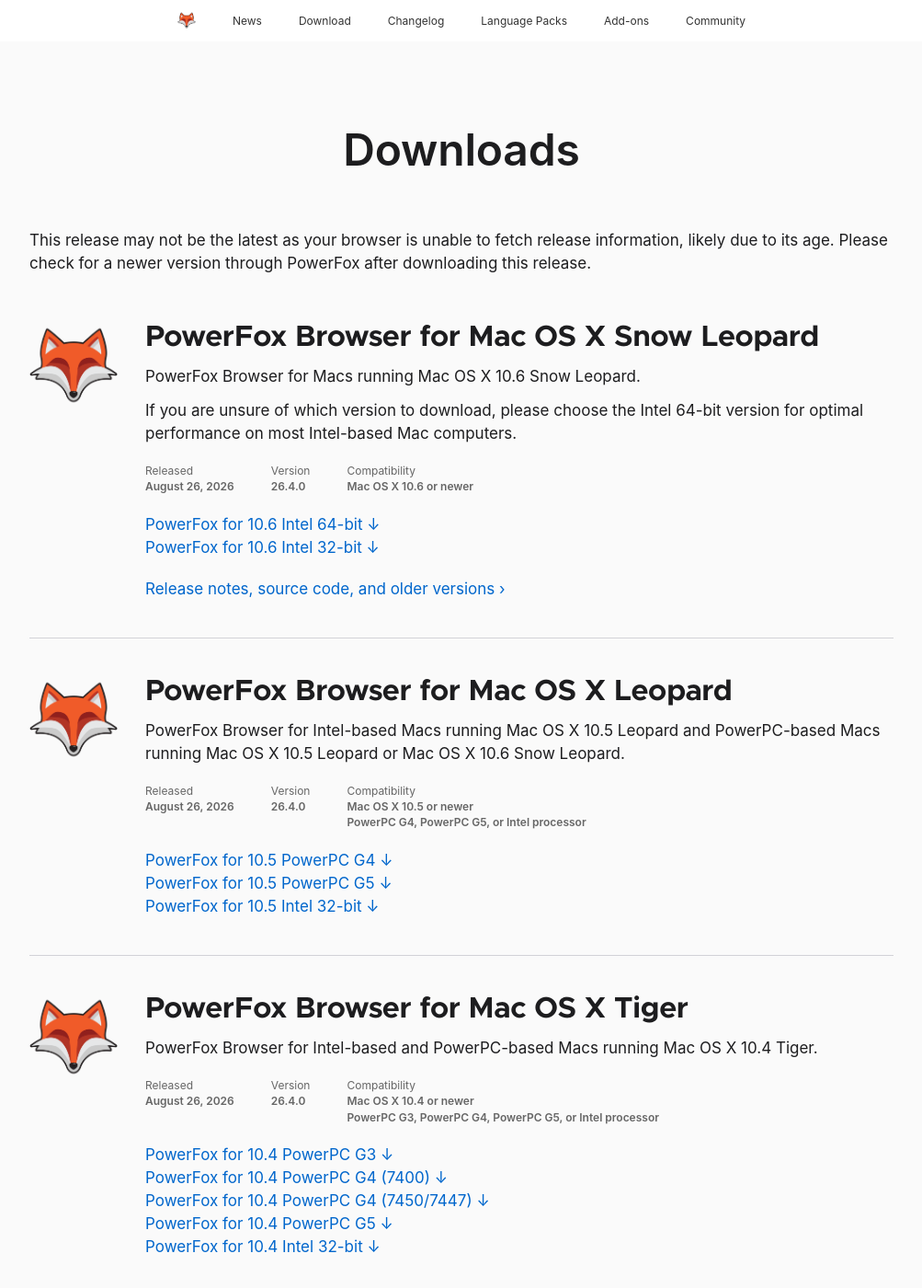
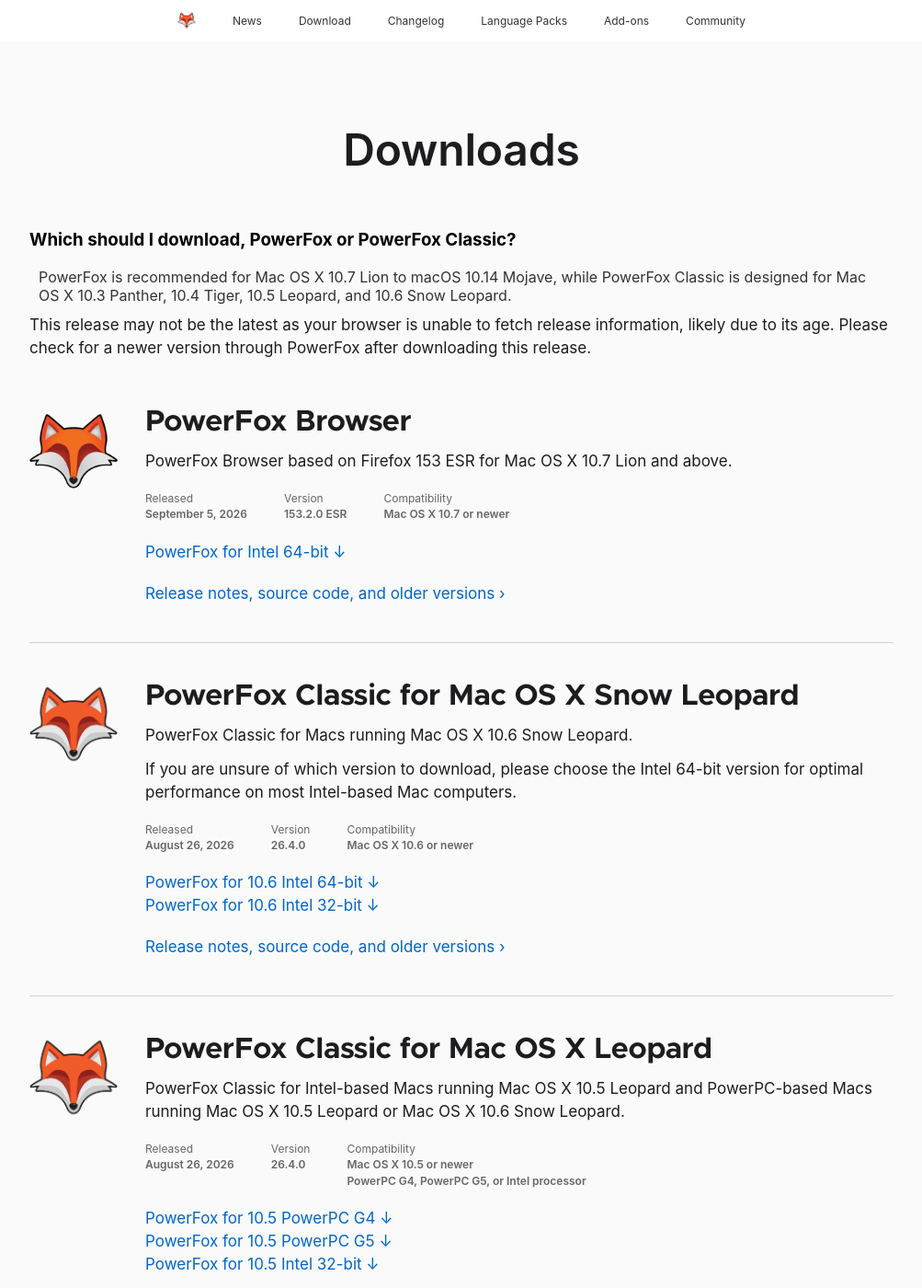
Before and after one commit to Jazzzny/powerfox-website, a Jekyll site: the page built from download.html, in a window 1280 px wide and 1400 px high. Shown: the whole window at 92% size, without its empty margins (138-1141 px from the left). Built offline with Jekyll 4.4.1, drawn with Linux system fonts in a browser that asks for light colours; some web fonts are replaced; comment, search, counter and statistics services are not loaded; some of the changed text lies outside the part shown.

Commit message:
Properly add PowerFox 153

```diff
--- a/_config.yml
+++ b/_config.yml
@@ -1,6 +1,5 @@
 title: PowerFox Browser
-description: A secure, modern, and open-source web browser for Mac OS X 10.3 Panther, 10.4 Tiger, 10.5 Leopard, and 10.6 Snow Leopard
-baseurl: ""
+description: Two secure, modern, and open-source web browsers for older releases of macOS spanning from Mac OS X 10.3 Panther to 10.6 Snow Leopard to 10.9 Mavericks to 10.14 Mojave.
 url: "https://powerfox.org"
 
 markdown: kramdown
--- a/download.html
+++ b/download.html
@@ -1,11 +1,16 @@
 ---
 layout: default
 title: Download
-description: Download PowerFox Browser for Mac OS X 10.3 Panther, 10.4 Tiger, 10.5 Leopard, and 10.6 Snow Leopard.
+description: Download PowerFox for Mac OS X 10.7 Lion to macOS 10.14 Mojave and PowerFox Classic for Mac OS X 10.3 Panther, 10.4 Tiger, 10.5 Leopard, and 10.6 Snow Leopard.
 ---
 
 <div class="downloads-container">
         <h1 class="downloads-title">Downloads</h1>
+
+        <div id="powerfox-vs-powerfox-classic" style="margin-bottom: 10px;">
+            <h3>Which should I download, PowerFox or PowerFox Classic?</h3>
+            <p>PowerFox is recommended for Mac OS X 10.7 Lion to macOS 10.14 Mojave, while PowerFox Classic is designed for Mac OS X 10.3 Panther, 10.4 Tiger, 10.5 Leopard, and 10.6 Snow Leopard.</p>
+        </div>
 
         <div id="outdated-warning" style="display: flex; margin-bottom: 10px;">
             This release may not be the latest as your browser is unable to fetch release information, likely due to its age. Please check for a newer version through PowerFox after downloading this release.
@@ -13,11 +18,42 @@
 
         <div class="download-item">
             <div class="download-icon">
+                <img src="{{ '/assets/img/powerfox-153.png' | relative_url }}" alt="PowerFox Icon">
+            </div>
+            <div class="download-content">
+                <h2>PowerFox Browser</h2>
+                <p>PowerFox Browser based on Firefox 153 ESR for Mac OS X 10.7 Lion and above.</p>
+
+                <div class="download-meta">
+                    <div class="download-meta-item">
+                        <span class="download-meta-label">Released</span>
+                        <span class="download-meta-value" id="release-date-153">September 5, 2026</span>
+                    </div>
+                    <div class="download-meta-item">
+                        <span class="download-meta-label">Version</span>
+                        <span class="download-meta-value" id="release-version-153">153.2.0 ESR</span>
+                    </div>
+                    <div class="download-meta-item">
+                        <span class="download-meta-label">Compatibility</span>
+                        <span class="download-meta-value">Mac OS X 10.7 or newer</span>
+                    </div>
+                </div>
+
+                <div class="download-links">
+                    <a href="https://github.com/Jazzzny/powerfox/releases/download/153.2.0/firefox-153.2.0.en-US.mac.dmg" id="download-64bit">PowerFox for Intel 64-bit ↓</a>
+                    <br>
+                    <a href="https://github.com/Jazzzny/powerfox/releases">Release notes, source code, and older versions ›</a>
+                </div>
+            </div>
+        </div>
+
+        <div class="download-item">
+            <div class="download-icon">
                 <img src="{{ '/assets/img/powerfox-col.png' | relative_url }}" alt="PowerFox Icon">
             </div>
             <div class="download-content">
-                <h2>PowerFox Browser for Mac OS X Snow Leopard</h2>
-                <p>PowerFox Browser for Macs running Mac OS X 10.6 Snow Leopard.</p>
+                <h2>PowerFox Classic for Mac OS X Snow Leopard</h2>
+                <p>PowerFox Classic for Macs running Mac OS X 10.6 Snow Leopard.</p>
                 <p>If you are unsure of which version to download, please choose the Intel 64-bit version for optimal performance on most Intel-based Mac computers.</p>
 
                 <div class="download-meta">
@@ -49,8 +85,8 @@
                 <img src="{{ '/assets/img/powerfox-col.png' | relative_url }}" alt="PowerFox Icon">
             </div>
             <div class="download-content">
-                <h2>PowerFox Browser for Mac OS X Leopard</h2>
-                <p>PowerFox Browser for Intel-based Macs running Mac OS X 10.5 Leopard and PowerPC-based Macs running Mac OS X 10.5 Leopard or Mac OS X 10.6 Snow Leopard.</p>
+                <h2>PowerFox Classic for Mac OS X Leopard</h2>
+                <p>PowerFox Classic for Intel-based Macs running Mac OS X 10.5 Leopard and PowerPC-based Macs running Mac OS X 10.5 Leopard or Mac OS X 10.6 Snow Leopard.</p>
 
                 <div class="download-meta">
                     <div class="download-meta-item">
@@ -80,8 +116,8 @@
                 <img src="{{ '/assets/img/powerfox-col.png' | relative_url }}" alt="PowerFox Icon">
             </div>
             <div class="download-content">
-                <h2>PowerFox Browser for Mac OS X Tiger</h2>
-                <p>PowerFox Browser for Intel-based and PowerPC-based Macs running Mac OS X 10.4 Tiger.</p>
+                <h2>PowerFox Classic for Mac OS X Tiger</h2>
+                <p>PowerFox Classic for Intel-based and PowerPC-based Macs running Mac OS X 10.4 Tiger.</p>
 
                 <div class="download-meta">
                     <div class="download-meta-item">
@@ -113,8 +149,8 @@
                 <img src="{{ '/assets/img/powerfox-col.png' | relative_url }}" alt="PowerFox Icon">
             </div>
             <div class="download-content">
-                <h2>PowerFox Browser for Mac OS X Panther</h2>
-                <p>PowerFox Browser for PowerPC-based Macs running Mac OS X 10.3 Panther.</p>
+                <h2>PowerFox Classic for Mac OS X Panther</h2>
+                <p>PowerFox Classic for PowerPC-based Macs running Mac OS X 10.3 Panther.</p>
 
                 <div class="download-meta">
                     <div class="download-meta-item">
```
Also changed, not shown: index.html (+5 -5 lines), assets/img/img1.png, assets/img/img2.png, assets/img/img3.png, assets/img/powerfox-153.png (added).
